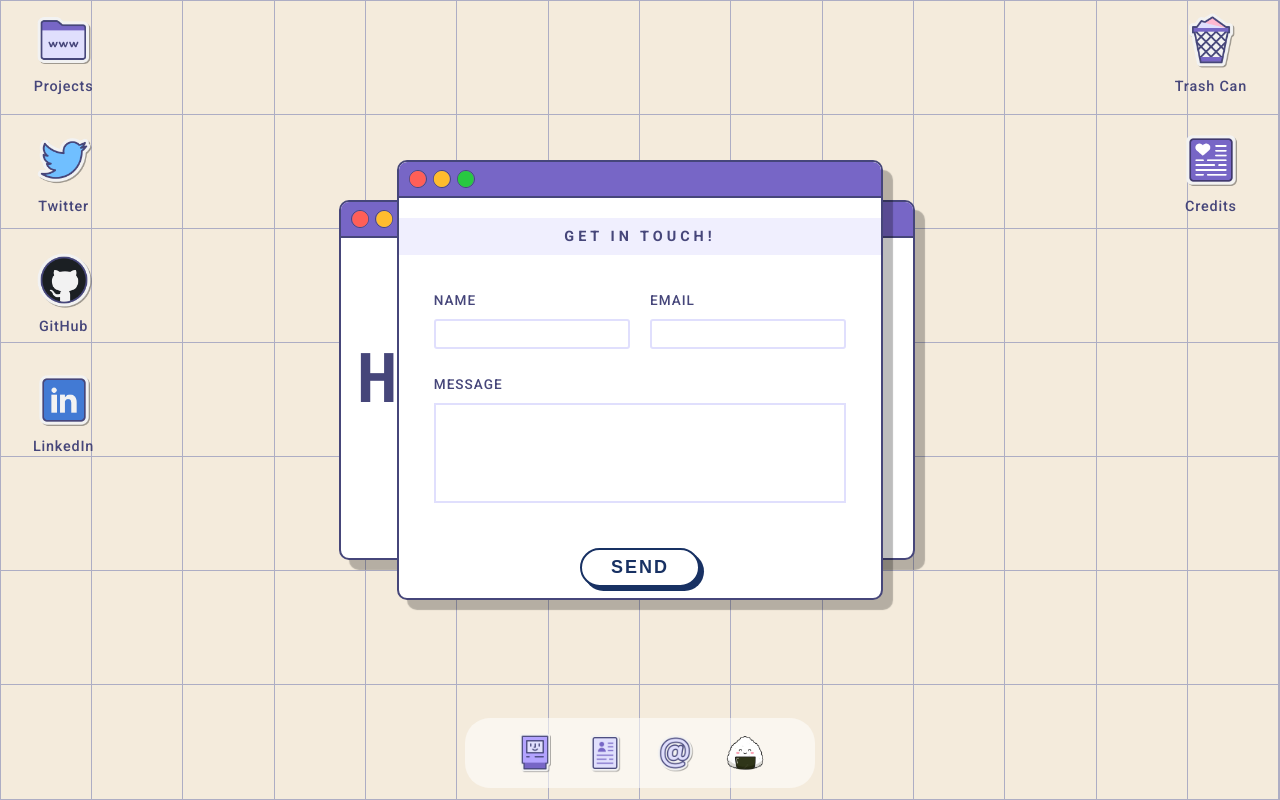
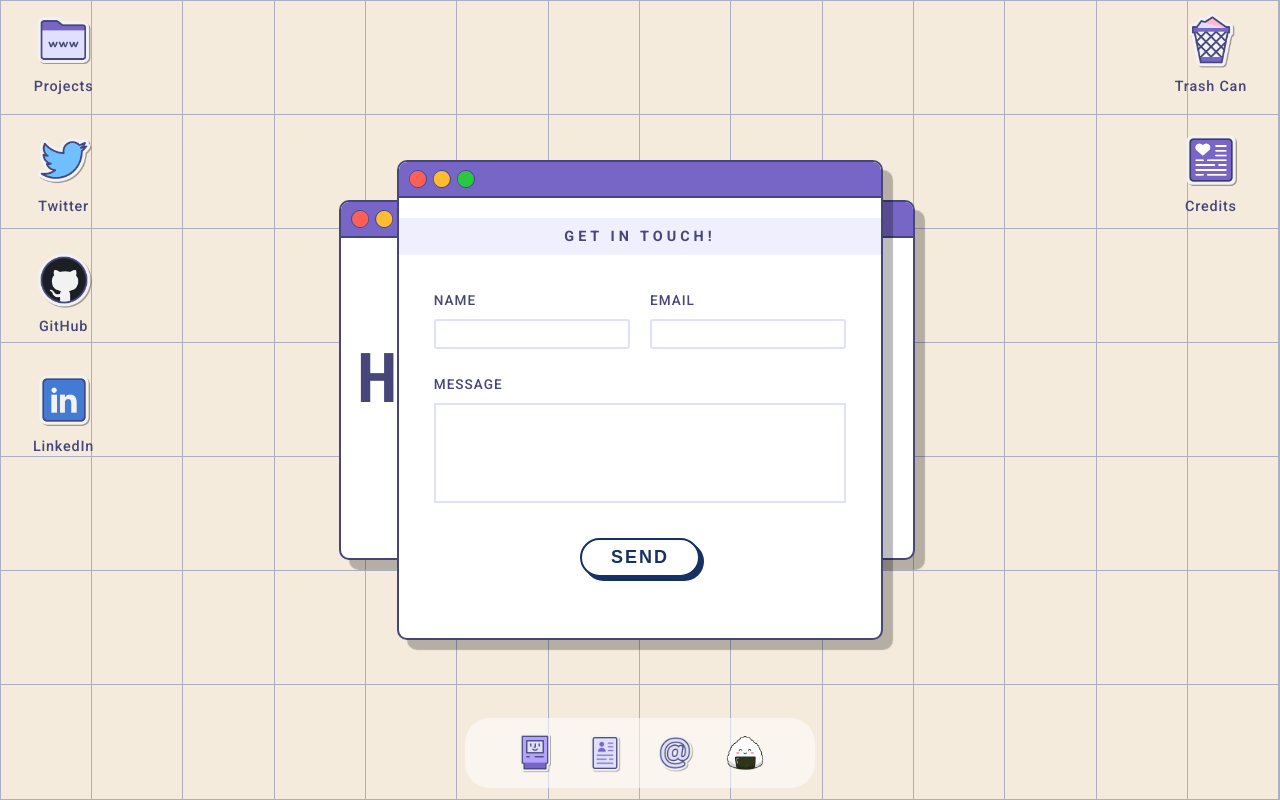
Before and after one commit to tinaaiscoding/tinas-portfolio, a React (Create React App) app: page / in a window 1280 px wide. Both pictures are taken after a click on the element 675 px from the left and 753 px from the top of the page. Built offline with nearby package versions, Linux system fonts and the light colour scheme.

Commit message:
Fix CSS styling for ContactMe form

```diff
--- a/src/components/Dockbar/ContactMeForm/ContactMeForm.module.css
+++ b/src/components/Dockbar/ContactMeForm/ContactMeForm.module.css
@@ -1,6 +1,6 @@
 .contactMeForm {
   width: 38%;
-  height: 55%;
+  height: 60%;
   left: 31%;
   top: 20%;
   overflow: hidden;
@@ -34,7 +34,7 @@
 }
 
 .contactMeForm .btnDiv {
-  margin-top: 25px;
+  margin-top: 15px;
   text-align: center;
 }
 
```
